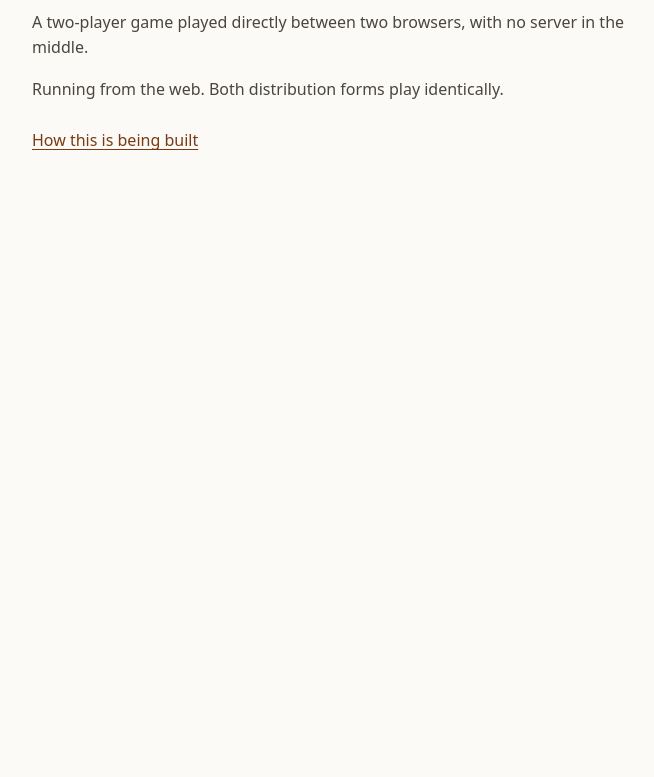
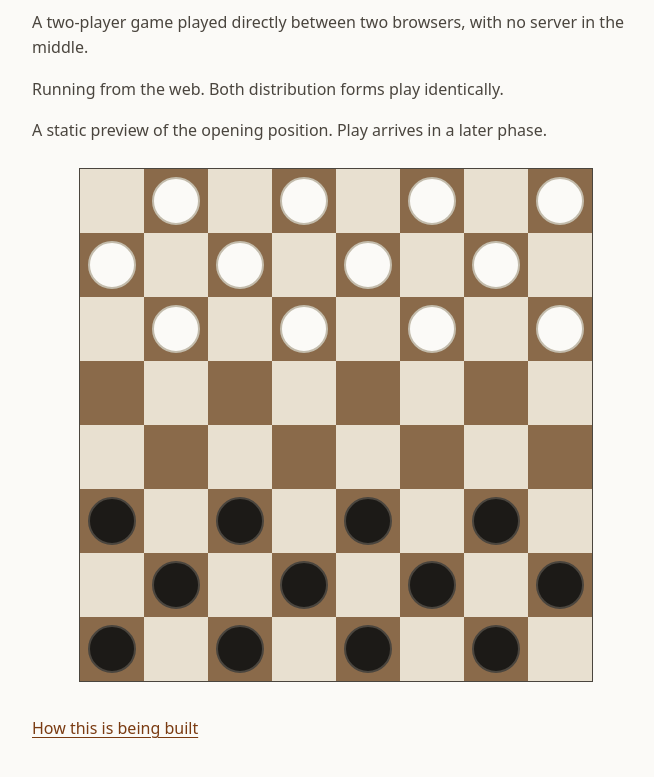
Before and after one commit to fthiess/checkers-demo, a website built with Vite: page index.html in a window 1280 px wide. Shown: the part 105-882 px from the top of the page, without its empty margins (304-958 px from the left). Before the commit the page ends 800 px from the top, so only its background shows below. Built offline with nearby package versions, Linux system fonts and the light colour scheme.

Commit message:
Add board rendering (task 3.1)
src/ui/board.ts: orientSquare (a white viewer needs no transform; a
black viewer gets a full 180-degree rotation, not just a row flip,
matching what actually walking around a table would show) and pure
computeBoardLayout -- kept DOM-free so it needs no jsdom/happy-dom
dependency to test. main.ts builds the actual DOM and positions
pieces via CSS transform rather than layout, per DESIGN.md SS6.1.

Fixed a real bug found while checking this in the dev server: piece
elements were rendering oversized and drifting off the board because
percentage padding on an absolutely-positioned grid child didn't
resolve the way box-sizing: border-box implied. Sizing .piece with
plain percentage width/height and moving the circle inset onto
::before (which sizes against .piece's own corrected box) fixed it.
Verified visually in both light and dark appearance.

```diff
--- a/index.html
+++ b/index.html
@@ -15,7 +15,9 @@
       <p>
         A two-player game played directly between two browsers, with no server in the middle.
       </p>
-      <p id="status" role="status">Nothing to play yet — the board arrives in a later phase.</p>
+      <p id="status" role="status"></p>
+      <p>A static preview of the opening position. Play arrives in a later phase.</p>
+      <div id="board-root"></div>
       <p>
         <a href="https://github.com/fthiess/checkers-demo">How this is being built</a>
       </p>
--- a/src/main.ts
+++ b/src/main.ts
@@ -1,8 +1,41 @@
 import "./style.css";
+import "./ui/board.css";
+import { BLACK_KING, BLACK_MAN, createOpeningPosition, WHITE_KING } from "./engine/board.ts";
 import { describeLaunchContext, launchContextFor } from "./launch-context.ts";
+import { computeBoardLayout } from "./ui/board.ts";
 
 const status = document.querySelector<HTMLParagraphElement>("#status");
 
 if (status) {
   status.textContent = describeLaunchContext(launchContextFor(window.location.protocol));
 }
+
+function renderBoard(container: HTMLElement): void {
+  const layout = computeBoardLayout(createOpeningPosition(), "black");
+  const board = document.createElement("div");
+  board.className = "board";
+
+  for (const square of layout.squares) {
+    const el = document.createElement("div");
+    el.className = `square ${square.dark ? "square--dark" : "square--light"}`;
+    el.style.gridRow = String(square.row + 1);
+    el.style.gridColumn = String(square.col + 1);
+    board.appendChild(el);
+  }
+
+  for (const piece of layout.pieces) {
+    const el = document.createElement("div");
+    const isKing = piece.piece === BLACK_KING || piece.piece === WHITE_KING;
+    const isBlack = piece.piece === BLACK_MAN || piece.piece === BLACK_KING;
+    el.className = `piece ${isBlack ? "piece--black" : "piece--white"} ${isKing ? "piece--king" : ""}`;
+    el.style.transform = `translate(${piece.col * 100}%, ${piece.row * 100}%)`;
+    board.appendChild(el);
+  }
+
+  container.appendChild(board);
+}
+
+const boardRoot = document.querySelector<HTMLDivElement>("#board-root");
+if (boardRoot) {
+  renderBoard(boardRoot);
+}
--- /dev/null
+++ b/src/ui/board.css
@@ -0,0 +1,70 @@
+/*
+ * Baseline board styling. Colour selection and themes are Phase 4 (R-25, R-28); these are
+ * plain working defaults, not the polished version.
+ */
+
+.board {
+  position: relative;
+  display: grid;
+  grid-template-columns: repeat(8, 1fr);
+  grid-template-rows: repeat(8, 1fr);
+  width: min(90vw, 32rem);
+  aspect-ratio: 1;
+  margin: 1.5rem auto;
+  border: 1px solid var(--ink-muted);
+}
+
+.square {
+  --square-light: #e8e0d0;
+  --square-dark: #8a6a4a;
+}
+
+@media (prefers-color-scheme: dark) {
+  .square {
+    --square-light: #4a4438;
+    --square-dark: #2a2218;
+  }
+}
+
+.square--light {
+  background: var(--square-light);
+}
+
+.square--dark {
+  background: var(--square-dark);
+}
+
+/*
+ * Pieces are positioned by transform, not grid placement -- moving a piece will later
+ * animate this transform rather than a layout property (DESIGN.md SS6.1).
+ */
+.piece {
+  position: absolute;
+  top: 0;
+  left: 0;
+  width: 12.5%;
+  height: 12.5%;
+}
+
+.piece::before {
+  content: "";
+  position: absolute;
+  inset: 12%;
+  border-radius: 50%;
+  box-sizing: border-box;
+}
+
+.piece--black::before {
+  background: #1c1a17;
+  border: 2px solid #4a453e;
+}
+
+.piece--white::before {
+  background: #fbfaf7;
+  border: 2px solid #c3bcac;
+}
+
+.piece--king::before {
+  outline: 3px solid var(--accent);
+  outline-offset: -6px;
+}
--- /dev/null
+++ b/src/ui/board.ts
@@ -0,0 +1,66 @@
+/**
+ * Board layout computation (R-11, R-12, DESIGN.md §6.1).
+ *
+ * Pure functions only -- no DOM here. The engine and protocol always speak in canonical
+ * PDN numbering; orientation is a render-time transform applied on top of it, never a
+ * change to the underlying position.
+ */
+
+import {
+  BOARD_SIZE,
+  EMPTY,
+  type Position,
+  type Side,
+  type SquareIndex,
+  squareToCoordinates,
+} from "../engine/board.ts";
+
+export interface ScreenCoordinates {
+  readonly row: number;
+  readonly col: number;
+}
+
+// White's own pieces already sit at the high canonical rows, so a white-viewer needs no
+// transform. A black-viewer needs a full 180-degree rotation (row and column both
+// reversed) -- reversing only the row would mirror the board left-right relative to what
+// actually walking around a real table to the other side would show.
+export function orientSquare(index: SquareIndex, viewingSide: Side): ScreenCoordinates {
+  const { row, col } = squareToCoordinates(index);
+  return viewingSide === "white" ? { row, col } : { row: 7 - row, col: 7 - col };
+}
+
+export interface SquareLayout {
+  readonly row: number;
+  readonly col: number;
+  readonly dark: boolean;
+}
+
+export interface PieceLayout {
+  readonly row: number;
+  readonly col: number;
+  readonly piece: number;
+}
+
+export interface BoardLayout {
+  readonly squares: readonly SquareLayout[];
+  readonly pieces: readonly PieceLayout[];
+}
+
+export function computeBoardLayout(position: Position, viewingSide: Side): BoardLayout {
+  const squares: SquareLayout[] = [];
+  for (let row = 0; row < 8; row++) {
+    for (let col = 0; col < 8; col++) {
+      squares.push({ row, col, dark: (row + col) % 2 === 1 });
+    }
+  }
+
+  const pieces: PieceLayout[] = [];
+  for (let index = 0; index < BOARD_SIZE; index++) {
+    const piece = position.squares[index] ?? EMPTY;
+    if (piece === EMPTY) continue;
+    const { row, col } = orientSquare(index, viewingSide);
+    pieces.push({ row, col, piece });
+  }
+
+  return { squares, pieces };
+}
```
Also changed, not shown: ROADMAP.md (+10 -1 lines), src/ui/board.test.ts (added, +41 -0 lines).
